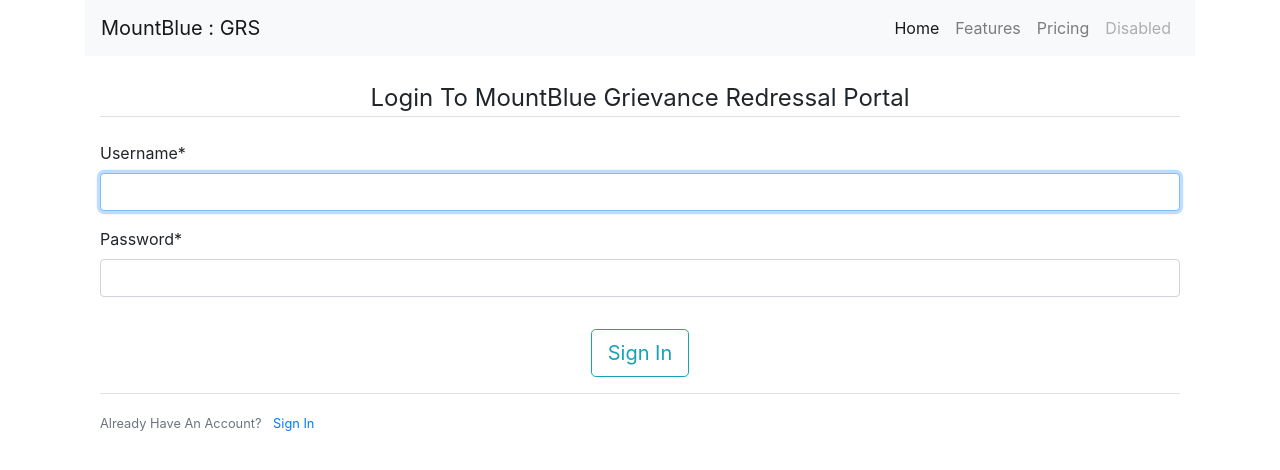
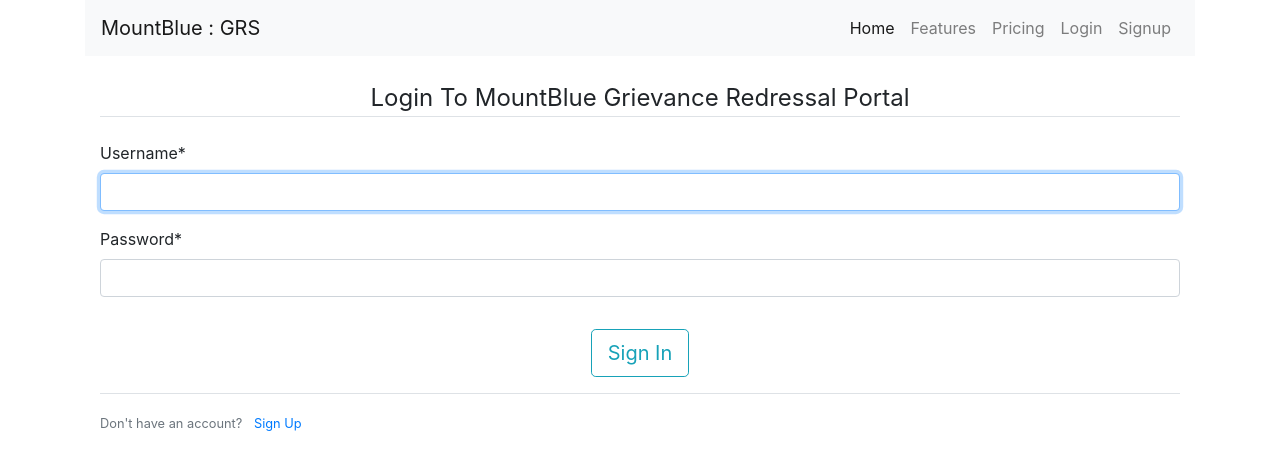
Before and after one commit to officialkrunalkumar/grievances-redressal-portal-using-django, a Django app: page /login/ in a window 1280 px wide. Shown: the top 470 px of the page. Run offline with Django 3.2, Linux system fonts and the light colour scheme; some libraries are stand-ins or nearby versions.

Commit message:
Login, Signup functionalities added

```diff
--- a/grs/users/templates/users/base.html
+++ b/grs/users/templates/users/base.html
@@ -20,7 +20,7 @@
         <div class="collapse navbar-collapse" id="navbarNav">
           <ul class="navbar-nav ml-auto">
             <li class="nav-item active">
-              <a class="nav-link" href="#">Home <span class="sr-only">(current)</span></a>
+              <a class="nav-link" href="#">Home<span class="sr-only">(current)</span></a>
             </li>
             <li class="nav-item">
               <a class="nav-link" href="#">Features</a>
@@ -29,8 +29,11 @@
               <a class="nav-link" href="#">Pricing</a>
             </li>
             <li class="nav-item">
-              <a class="nav-link disabled" href="#">Disabled</a>
+              <a class="nav-link" href="{% url 'login' %}">Login</a>
             </li>
+            <li class="nav-item">
+              <a class="nav-link" href="{% url 'users:register' %}">Signup</a>
+           </li>
           </ul>
         </div>
       </nav>
--- a/grs/users/templates/users/login.html
+++ b/grs/users/templates/users/login.html
@@ -17,7 +17,7 @@
             </form>
             <div class="border-top pt-3">
                 <small class="text-muted">
-                    Already Have An Account? <a class="ml-2" href="{% url 'users:register' %}">Sign In</a>
+                    Don't have an account? <a class="ml-2" href="{% url 'users:register' %}">Sign Up</a>
                 </small>
             </div>
         </div>
--- a/grs/users/templates/users/register.html
+++ b/grs/users/templates/users/register.html
@@ -17,7 +17,7 @@
             </form>
             <div class="border-top pt-3">
                 <small class="text-muted">
-                    Already Have An Account? <a class="ml-2" href="{% url 'users:register' %}">Sign In</a>
+                    Already Have An Account? <a class="ml-2" href="{% url 'login' %}">Sign In</a>
                 </small>
             </div>
         </div>
```
